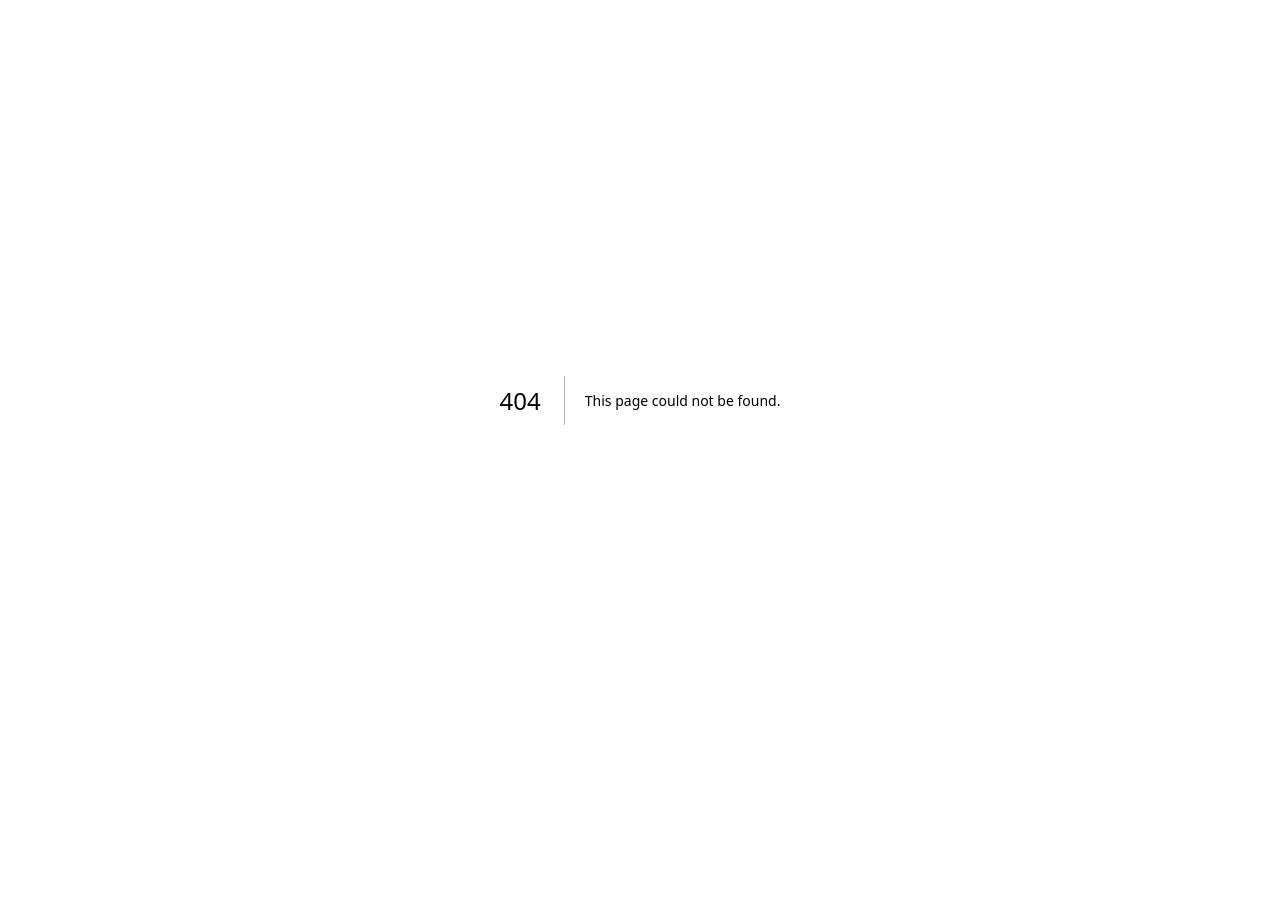
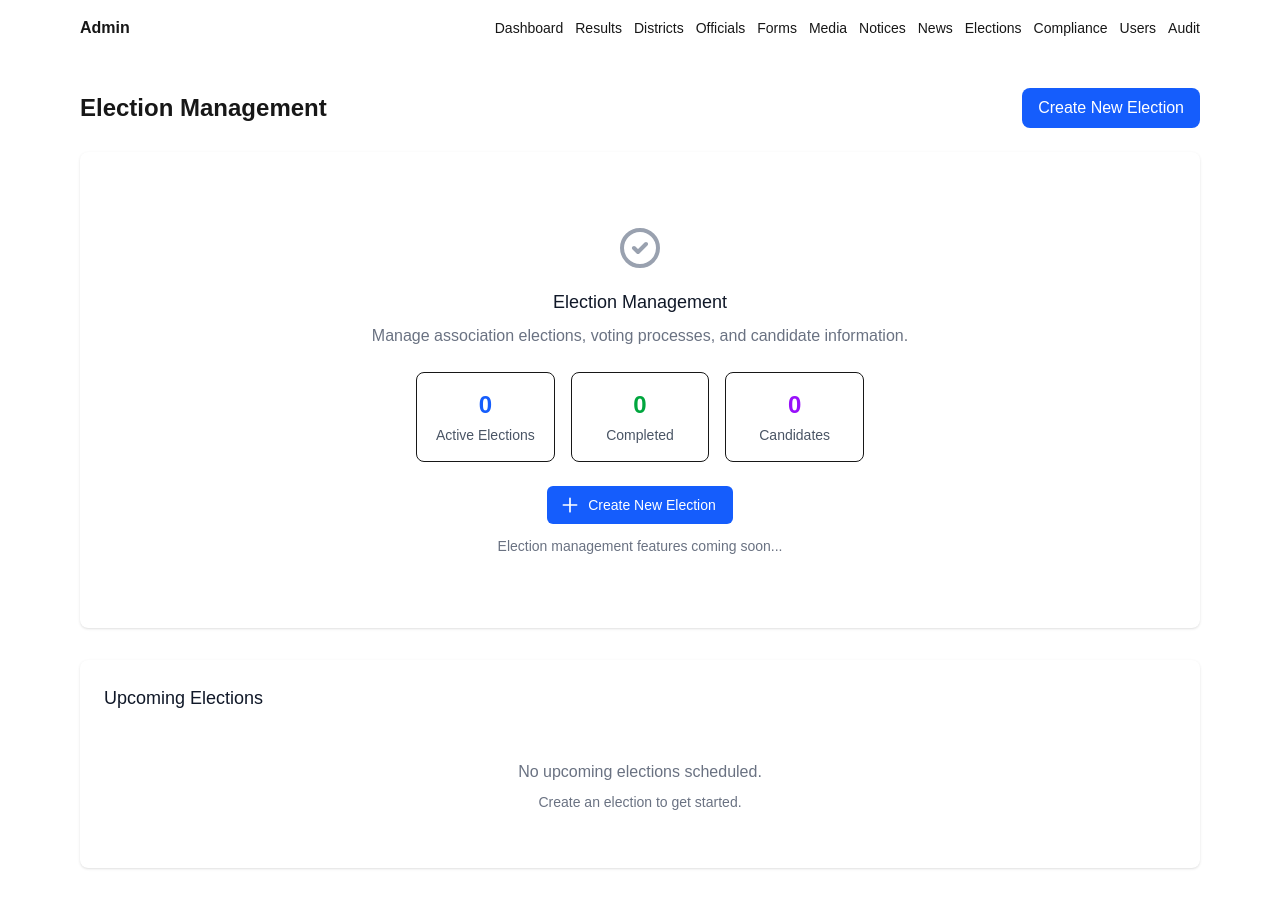
Before and after one commit to harrypeter07/sepaktakraw, a Next.js app: page /admin/elections in a window 1280 px wide. Before the commit this address had no page. Shown: the top 908 px of the page. Before the commit the page ends 800 px from the top, so only its background shows below. Built offline with nearby package versions, Linux system fonts and the light colour scheme.

Commit message:
Enhance pages with additional features and improvements for better user experience.

```diff
--- /dev/null
+++ b/app/admin/elections/page.tsx
@@ -0,0 +1,70 @@
+import Link from "next/link";
+
+export default function AdminElectionsPage() {
+  return (
+    <section className="py-8">
+      <div className="flex justify-between items-center mb-6">
+        <h1 className="text-2xl font-semibold">Election Management</h1>
+        <Link
+          href="/admin/elections/new"
+          className="bg-blue-600 text-white px-4 py-2 rounded-lg hover:bg-blue-700 transition-colors"
+        >
+          Create New Election
+        </Link>
+      </div>
+
+      <div className="bg-white rounded-lg shadow p-6">
+        <div className="text-center py-12">
+          <div className="text-gray-400 mb-4">
+            <svg className="mx-auto h-12 w-12" fill="none" viewBox="0 0 24 24" stroke="currentColor">
+              <path strokeLinecap="round" strokeLinejoin="round" strokeWidth={2} d="M9 12l2 2 4-4m6 2a9 9 0 11-18 0 9 9 0 0118 0z" />
+            </svg>
+          </div>
+          <h3 className="text-lg font-medium text-gray-900 mb-2">Election Management</h3>
+          <p className="text-gray-500 mb-6">
+            Manage association elections, voting processes, and candidate information.
+          </p>
+
+          <div className="grid md:grid-cols-3 gap-4 max-w-md mx-auto mb-6">
+            <div className="text-center p-4 border rounded-lg">
+              <div className="text-2xl font-bold text-blue-600 mb-1">0</div>
+              <div className="text-sm text-gray-600">Active Elections</div>
+            </div>
+            <div className="text-center p-4 border rounded-lg">
+              <div className="text-2xl font-bold text-green-600 mb-1">0</div>
+              <div className="text-sm text-gray-600">Completed</div>
+            </div>
+            <div className="text-center p-4 border rounded-lg">
+              <div className="text-2xl font-bold text-purple-600 mb-1">0</div>
+              <div className="text-sm text-gray-600">Candidates</div>
+            </div>
+          </div>
+
+          <div className="space-y-3">
+            <Link
+              href="/admin/elections/new"
+              className="inline-flex items-center px-4 py-2 border border-transparent text-sm font-medium rounded-md text-white bg-blue-600 hover:bg-blue-700 focus:outline-none focus:ring-2 focus:ring-offset-2 focus:ring-blue-500"
+            >
+              <svg className="-ml-1 mr-2 h-5 w-5" fill="none" viewBox="0 0 24 24" stroke="currentColor">
+                <path strokeLinecap="round" strokeLinejoin="round" strokeWidth={2} d="M12 4v16m8-8H4" />
+              </svg>
+              Create New Election
+            </Link>
+
+            <div className="text-sm text-gray-500">
+              Election management features coming soon...
+            </div>
+          </div>
+        </div>
+      </div>
+
+      <div className="mt-8 bg-white rounded-lg shadow p-6">
+        <h3 className="text-lg font-medium text-gray-900 mb-4">Upcoming Elections</h3>
+        <div className="text-center py-8 text-gray-500">
+          <p>No upcoming elections scheduled.</p>
+          <p className="text-sm mt-2">Create an election to get started.</p>
+        </div>
+      </div>
+    </section>
+  );
+}
--- /dev/null
+++ b/app/admin/news/page.tsx
@@ -0,0 +1,118 @@
+import { prisma } from "@/lib/prisma";
+import Link from "next/link";
+
+export const dynamic = "force-dynamic";
+
+export default async function AdminNewsPage() {
+  // For now, we'll use the Notice model as News
+  // In a real implementation, you might want a separate News model
+  const newsItems = await prisma.notice.findMany({
+    where: {
+      category: "NEWS"
+    },
+    orderBy: { createdAt: "desc" },
+  });
+
+  return (
+    <section className="py-8">
+      <div className="flex justify-between items-center mb-6">
+        <h1 className="text-2xl font-semibold">News Management</h1>
+        <Link
+          href="/admin/news/new"
+          className="bg-blue-600 text-white px-4 py-2 rounded-lg hover:bg-blue-700 transition-colors"
+        >
+          Create News Article
+        </Link>
+      </div>
+
+      <div className="bg-white rounded-lg shadow overflow-hidden">
+        <table className="min-w-full divide-y divide-gray-200">
+          <thead className="bg-gray-50">
+            <tr>
+              <th className="px-6 py-3 text-left text-xs font-medium text-gray-500 uppercase tracking-wider">
+                News Article
+              </th>
+              <th className="px-6 py-3 text-left text-xs font-medium text-gray-500 uppercase tracking-wider">
+                Status
+              </th>
+              <th className="px-6 py-3 text-left text-xs font-medium text-gray-500 uppercase tracking-wider">
+                Published
+              </th>
+              <th className="px-6 py-3 text-left text-xs font-medium text-gray-500 uppercase tracking-wider">
+                Actions
+              </th>
+            </tr>
+          </thead>
+          <tbody className="bg-white divide-y divide-gray-200">
+            {newsItems.map((news) => (
+              <tr key={news.id} className="hover:bg-gray-50">
+                <td className="px-6 py-4">
+                  <div>
+                    <div className="text-sm font-medium text-gray-900">
+                      {news.title}
+                    </div>
+                    <div className="text-sm text-gray-500 line-clamp-2">
+                      {news.body}
+                    </div>
+                    {news.fileUrl && (
+                      <div className="text-xs text-blue-600 mt-1">
+                        📎 Has attachment
+                      </div>
+                    )}
+                  </div>
+                </td>
+                <td className="px-6 py-4 whitespace-nowrap">
+                  <span className={`inline-flex px-2 py-1 text-xs font-semibold rounded-full ${
+                    news.published ? "bg-green-100 text-green-800" : "bg-gray-100 text-gray-800"
+                  }`}>
+                    {news.published ? "Published" : "Draft"}
+                  </span>
+                </td>
+                <td className="px-6 py-4 whitespace-nowrap text-sm text-gray-500">
+                  {new Date(news.createdAt).toLocaleDateString()}
+                </td>
+                <td className="px-6 py-4 whitespace-nowrap text-sm font-medium">
+                  <Link
+                    href={`/admin/news/${news.id}/edit`}
+                    className="text-blue-600 hover:text-blue-900 mr-4"
+                  >
+                    Edit
+                  </Link>
+                  <Link
+                    href={`/news/${news.slug}`}
+                    className="text-green-600 hover:text-green-900 mr-4"
+                  >
+                    View
+                  </Link>
+                  <button className="text-red-600 hover:text-red-900">
+                    Delete
+                  </button>
+                </td>
+              </tr>
+            ))}
+          </tbody>
+        </table>
+      </div>
+
+      {newsItems.length === 0 && (
+        <div className="text-center py-12">
+          <div className="text-gray-400 mb-4">
+            <svg className="mx-auto h-12 w-12" fill="none" viewBox="0 0 24 24" stroke="currentColor">
+              <path strokeLinecap="round" strokeLinejoin="round" strokeWidth={2} d="M19 20H5a2 2 0 01-2-2V6a2 2 0 012-2h10a2 2 0 012 2v1m2 13a2 2 0 01-2-2V7m2 13a2 2 0 002-2V9a2 2 0 00-2-2h-2m-4-3H9M7 16h6M7 8h6v4H7V8z" />
+            </svg>
+          </div>
+          <h3 className="text-lg font-medium text-gray-900 mb-2">No News Articles</h3>
+          <p className="text-gray-500 mb-6">
+            Get started by creating your first news article for the association.
+          </p>
+          <Link
+            href="/admin/news/new"
+            className="inline-flex items-center px-4 py-2 border border-transparent text-sm font-medium rounded-md text-white bg-blue-600 hover:bg-blue-700 focus:outline-none focus:ring-2 focus:ring-offset-2 focus:ring-blue-500"
+          >
+            Create News Article
+          </Link>
+        </div>
+      )}
+    </section>
+  );
+}
```
